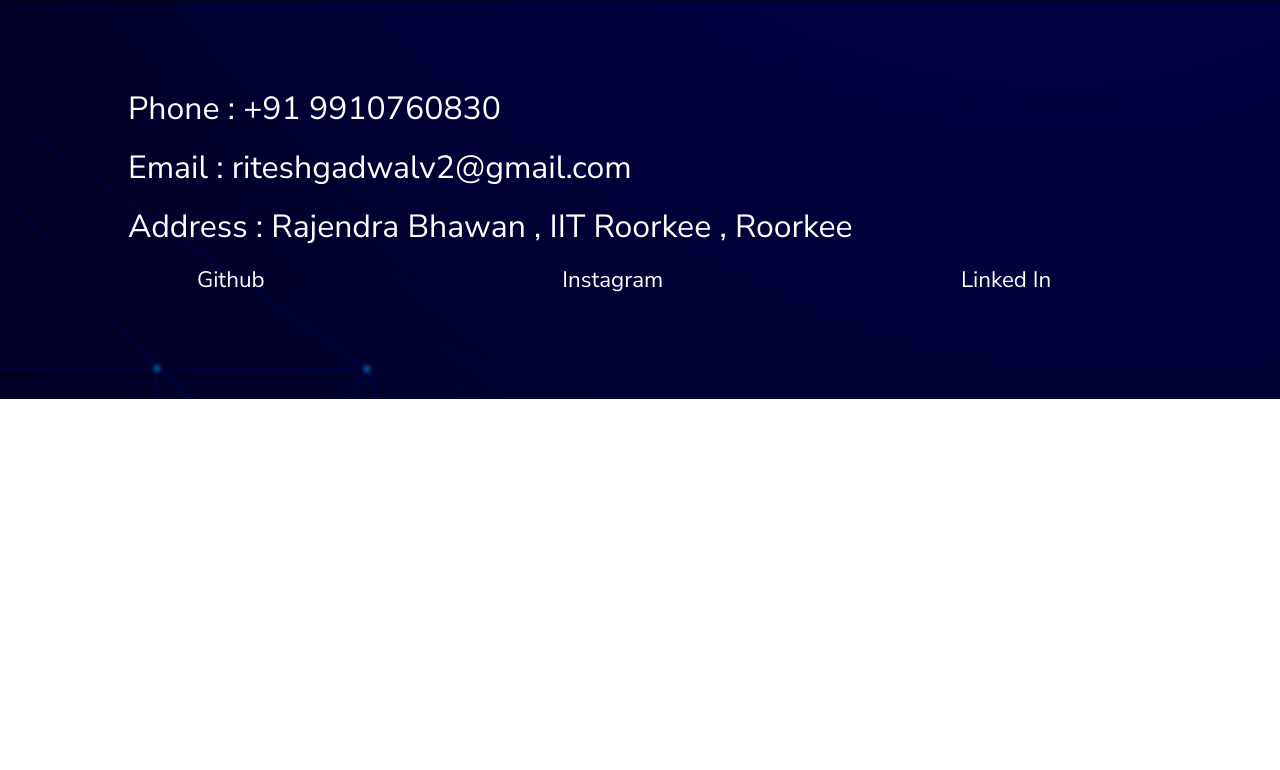
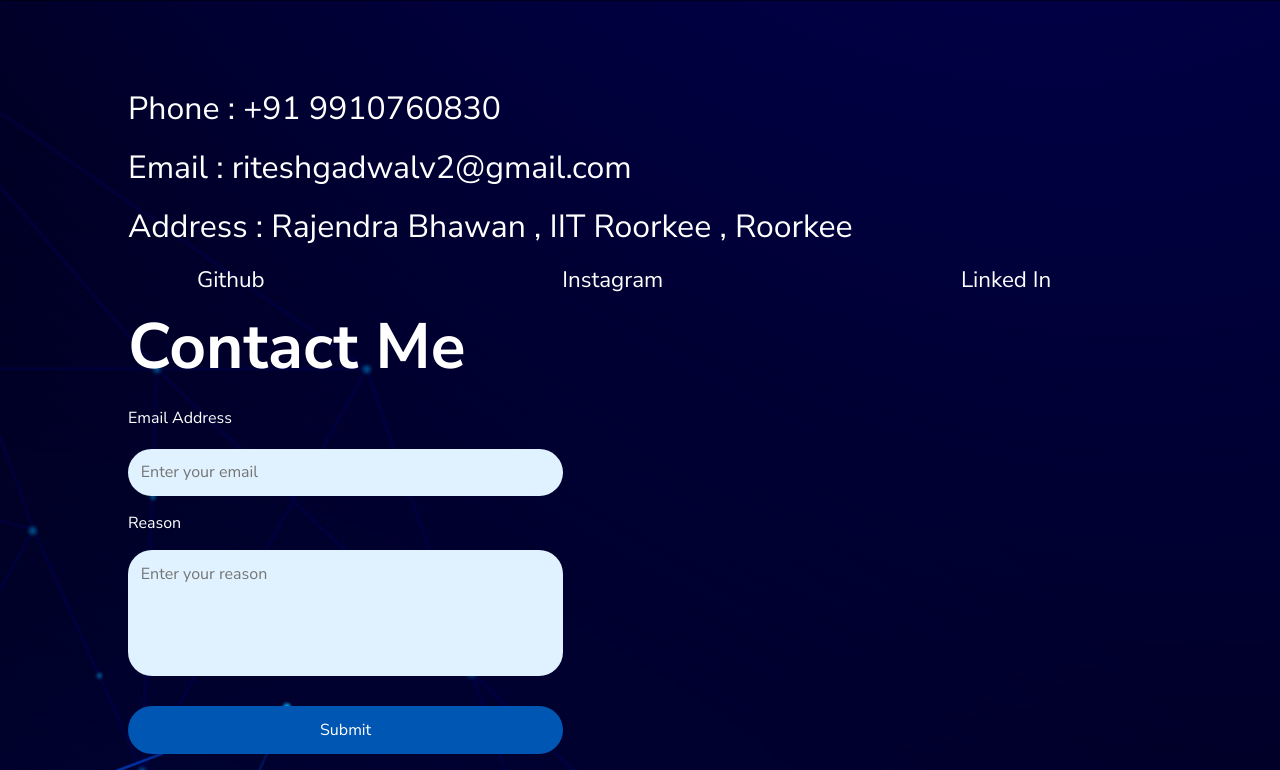
Before and after one commit to riteshco/portfolio, a plain HTML site: page index.html in a window 1280 px wide. Shown: the part 4048-4818 px from the top of the page. Before the commit the page ends 4447 px from the top, so only its background shows below. Drawn offline with Linux system fonts and the light colour scheme; a web font is replaced by a local one.

Commit message:
form for contact

```diff
--- a/index.html
+++ b/index.html
@@ -143,7 +143,20 @@
             <li id="contactlink2"><a href="https://www.instagram.com/ritesh__gadwal/" target="_blank">Instagram</a></li>
             <li id="contactlink3"><a href="" target="_blank">Linked In</a></li>
         </ul>
+        <div class="container">
+            <h1>Contact Me</h1>
+            <form>
+              <label for="email">Email Address</label>
+              <input type="email" id="email" name="email" placeholder="Enter your email" required />
+
+              <label for="reason">Reason</label>
+              <textarea id="reason" name="reason" placeholder="Enter your reason" required></textarea>
+
+              <button type="submit">Submit</button>
+            </form>
+          </div>
     </div>
+
 
 </body>
 </html>
--- a/style.css
+++ b/style.css
@@ -610,7 +610,6 @@ hr{
 .contacts{
     padding-top: 10vh;
     padding-left: 10vw;
-    height: 40vh;
     background-image: url("image/bg-image2.jpg");
     color: white;
     font-size: 2rem;
@@ -648,3 +647,64 @@ hr{
 #contactlink3:hover{
     font-size: 2.4rem;
 }
+
+
+
+.container {
+    /* background-color: #007bff; */
+    width: 100%;
+    max-width: 40vw;
+    color: white;
+  }
+
+  h1 {
+    text-align: left;
+    margin-bottom: 1rem;
+  }
+
+  label {
+    display: block;
+    margin-bottom: 1rem;
+    font-size: 1rem;
+  }
+
+  input, textarea, button {
+    width: 80%;
+    padding: 0.8rem;
+    margin-bottom: 1rem;
+    border: none;
+    border-radius: 1.5rem;
+    font-size: 1rem;
+  }
+
+  input, textarea {
+    background-color: #e0f2ff;
+    color: #333;
+  }
+
+  button {
+    background-color: #0056b3;
+    color: white;
+    cursor: pointer;
+    width: 85%;
+  }
+
+  button:hover {
+    background-color: #003f80;
+  }
+
+  textarea {
+    resize: none;
+    height: 100px;
+  }
+
+  @media (max-width: 600px) {
+    .container {
+      width: 100%;
+      position: relative;
+      left: 6rem;
+    }
+    .container h1{
+        font-size: 2rem;
+    }
+  }
```
